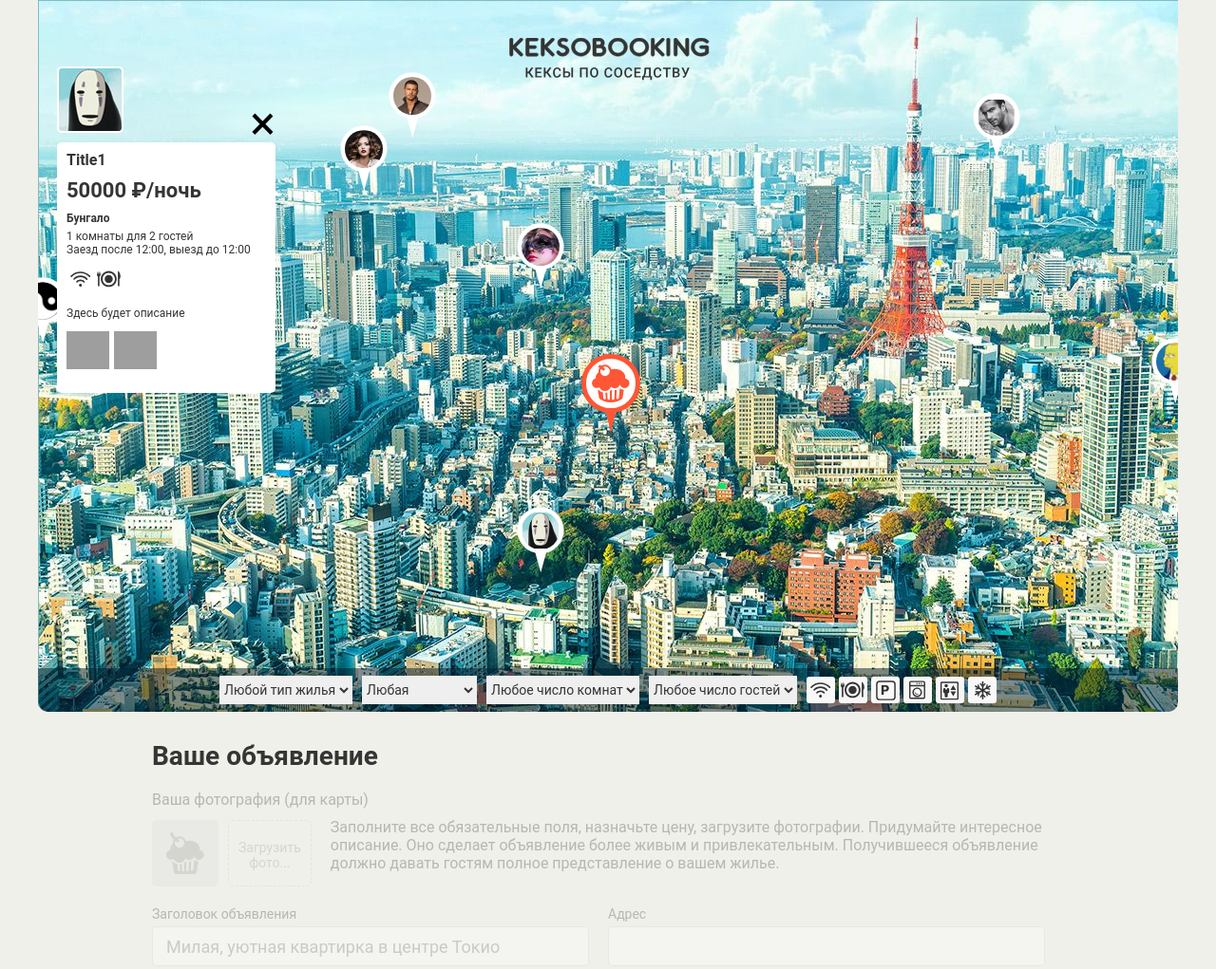
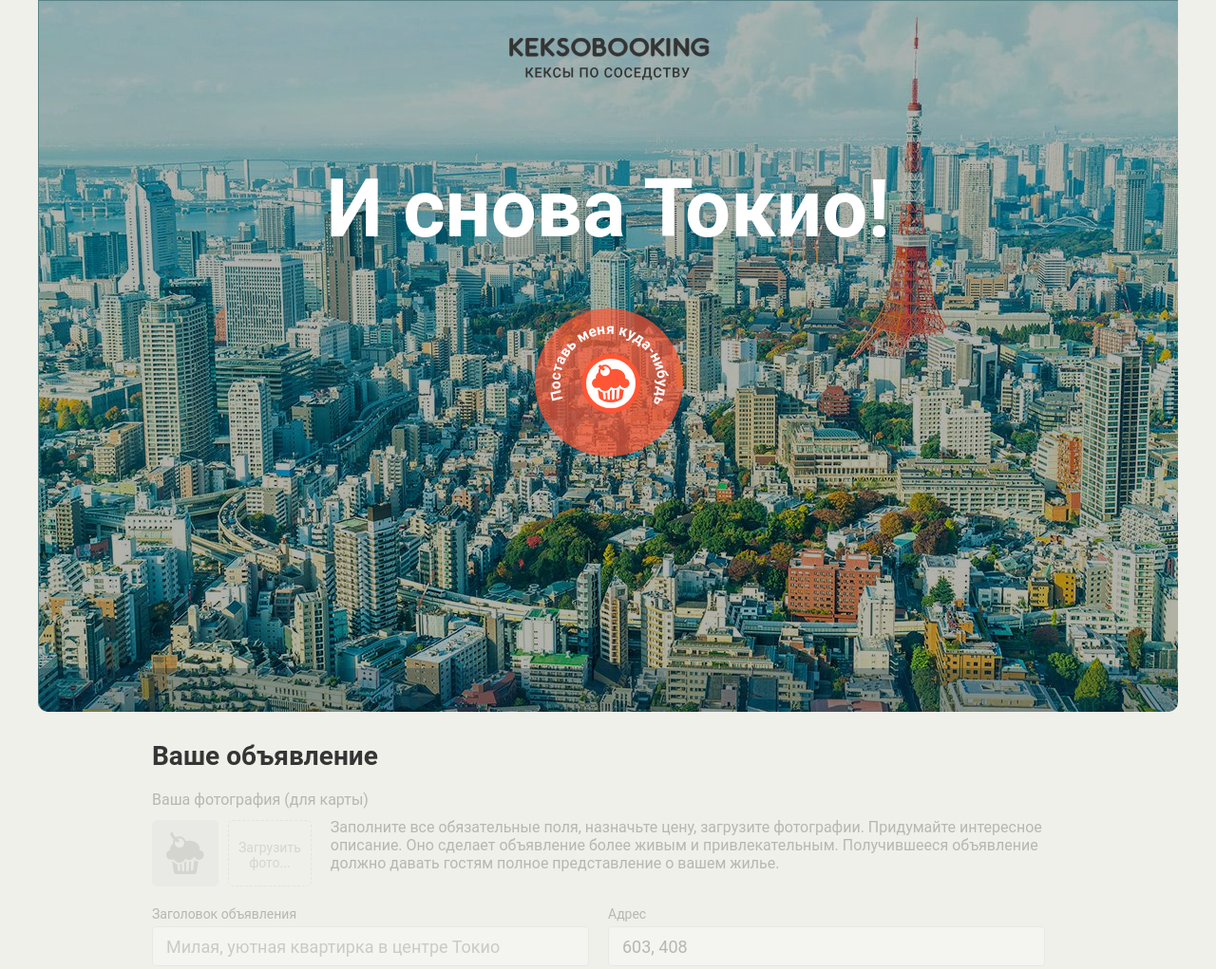
Before and after one commit to pavel-niukalo/keksobooking, a website: page index.html in a window 1280 px wide. Shown: the top 1021 px of the page at 95% size. Drawn offline with Linux system fonts and the light colour scheme; grey boxes are pictures that could not be loaded; files whose address does not match are found by name.

Commit message:
Добавляет активацию страницы

```diff
--- a/index.html
+++ b/index.html
@@ -84,7 +84,12 @@
     <!-- Форма объявления -->
     <section class="notice">
       <h2 class="notice__title">Ваше объявление</h2>
-      <form class="ad-form ad-form--disabled" method="post" enctype="multipart/form-data" autocomplete="off">
+      <form class="ad-form ad-form--disabled"
+          method="post"
+          enctype="multipart/form-data"
+          action="https://js.dump.academy/keksobooking"
+          autocomplete="off">
+
         <fieldset class="ad-form-header">
           <legend class="ad-form-header__title">Ваша фотография (для карты)</legend>
           <div class="ad-form-header__upload">
@@ -100,7 +105,7 @@
         </fieldset>
         <fieldset class="ad-form__element ad-form__element--wide">
           <label class="ad-form__label" for="title">Заголовок объявления</label>
-          <input id="title" name="title" type="text" placeholder="Милая, уютная квартирка в центре Токио">
+          <input id="title" name="title" type="text" placeholder="Милая, уютная квартирка в центре Токио" minlength="30" maxlength="100" required>
         </fieldset>
         <fieldset class="ad-form__element ad-form__element--wide">
           <label class="ad-form__label" for="address">Адрес</label>
@@ -117,7 +122,7 @@
         </fieldset>
         <fieldset class="ad-form__element">
           <label class="ad-form__label" for="price">Цена за ночь, руб.</label>
-          <input id="price" name="price" type="number" placeholder="5000">
+          <input id="price" name="price" type="number" placeholder="5000" max="1000000" required>
         </fieldset>
         <fieldset class="ad-form__element ad-form__element--time">
           <label class="ad-form__label" for="timein">Время заезда и выезда</label>
--- a/js/main.js
+++ b/js/main.js
@@ -101,71 +101,173 @@ var renderAds = function (array) {
 };
 
 var data = generateData(NUMBER_OF_ADS);
-renderAds(data);
 
-map.classList.remove('map--faded');
+// Задание №1 4-го раздела
+var ENTER_KEY = 'Enter';
+var LEFT_MOUSE_BUTTON = 1;
+var PIN_WIDTH = 65;
+var PIN_HEIGHT = 65;
+var PIN_TAIL = 22;
 
-// Задание №2
+var mapPinMain = document.querySelector('.map__pin--main');
+var adForm = document.querySelector('.ad-form');
+var adFormFieldset = adForm.querySelectorAll('fieldset');
+var filtersFormFieldset = document.querySelectorAll('.map__filters fieldset');
+var filtersFormSelect = document.querySelectorAll('.map__filters select');
+var adressInput = adForm.querySelector('input[name="address"]');
+var numberRooms = adForm.querySelector('select[name=rooms]');
+var numberGuests = adForm.querySelector('select[name=capacity]');
 
-var TYPE_FLAT_TRANSLATE = {
-  flat: 'Квартира',
-  bungalo: 'Бунгало',
-  house: 'Дом',
-  palace: 'Дворец'
+// Добавление disabled форме размещения объявления
+for (var i = 0; i < adFormFieldset.length; i++) {
+  adFormFieldset[i].setAttribute('disabled', 'disabled');
+}
+
+// Добавление disabled форме сортировки
+for (var j = 0; j < filtersFormFieldset.length; j++) {
+  filtersFormFieldset[j].setAttribute('disabled', 'disabled');
+}
+for (var k = 0; k < filtersFormSelect.length; k++) {
+  filtersFormSelect[k].setAttribute('disabled', 'disabled');
+}
+
+// Перевод в активное состояние
+var enableActiveState = function () {
+  adForm.classList.remove('ad-form--disabled');
+
+  for (var l = 0; l < adFormFieldset.length; l++) {
+    adFormFieldset[l].removeAttribute('disabled', 'disabled');
+  }
+
+  for (var m = 0; m < filtersFormFieldset.length; m++) {
+    filtersFormFieldset[m].removeAttribute('disabled', 'disabled');
+  }
+
+  for (var n = 0; n < filtersFormSelect.length; n++) {
+    filtersFormSelect[n].removeAttribute('disabled', 'disabled');
+  }
+
+  renderAds(data);
+  map.classList.remove('map--faded');
 };
 
-var cardTemplate = document.querySelector('#card')
-.content
-.querySelector('.map__card');
-var imgTemplate = document.querySelector('#card')
-.content
-.querySelector('.popup__photo');
+mapPinMain.addEventListener('mousedown', function (evt) {
+  if (evt.which === LEFT_MOUSE_BUTTON) {
+    enableActiveState();
+    adressInput.value = getCoordinatesMainPin();
+  }
+});
 
-var mapFilters = map.querySelector('.map__filters-container');
+mapPinMain.addEventListener('keydown', function (evt) {
+  if (evt.key === ENTER_KEY) {
+    enableActiveState();
+    adressInput.value = getCoordinatesMainPin();
+  }
+});
 
-// Вставка списка удобств
-var insertFeatures = function (element, array) {
-  element.innerHTML = '';
+// Заполнение поля адреса
+var getCoordinatesMainPin = function () {
+  var coordinateMapPins = mapPins.getBoundingClientRect();
+  var coordinatePinMain = mapPinMain.getBoundingClientRect();
+  var pinX = Math.round((coordinatePinMain.left + PIN_WIDTH / 2) - coordinateMapPins.left);
+  var pinY = Math.round((coordinatePinMain.top + PIN_HEIGHT / 2) + pageYOffset);
 
-  for (var i = 0; i < array.length; i++) {
-    var featureItem = document.createElement('li');
-    featureItem.classList.add('popup__feature');
-    featureItem.classList.add('popup__feature--' + array[i]);
-    element.appendChild(featureItem);
+  if (!map.classList.contains('map--faded')) {
+    pinY = Math.round((coordinatePinMain.top + PIN_HEIGHT + PIN_TAIL) + pageYOffset);
+  }
+
+  return pinX + ', ' + pinY;
+};
+
+adressInput.value = getCoordinatesMainPin();
+
+// Валидация комнат и гостей
+var checkNumberOfGuestsAndRooms = function () {
+  var roomsValue = Number(numberRooms.value);
+  var guestsValue = Number(numberGuests.value);
+
+  if (roomsValue !== 100 && guestsValue === 0) {
+    numberGuests.setCustomValidity('Недостаточно гостей');
+  } else if (roomsValue < guestsValue) {
+    numberGuests.setCustomValidity('Гостей очень много');
+  } else if (roomsValue === 100 && guestsValue !== 0) {
+    numberGuests.setCustomValidity('Данный вариант не для гостей');
+  } else {
+    numberGuests.setCustomValidity('');
   }
 };
 
-// Вставка фотографий
-var insertPhotos = function (element, array) {
-  element.innerHTML = '';
-
-  for (var j = 0; j < array.length; j++) {
-    var adPhoto = imgTemplate.cloneNode(true);
-    adPhoto.src = array[j];
-    element.appendChild(adPhoto);
-  }
+var formValidation = function () {
+  checkNumberOfGuestsAndRooms();
+  // Здесь будут другие проверки
 };
 
+// Валидация формы
+adForm.addEventListener('input', function () {
+  formValidation();
+});
+
+// Задание №2
+// Закоментировано до 2-го задания 4 раздела
+// var TYPE_FLAT_TRANSLATE = {
+//   flat: 'Квартира',
+//   bungalo: 'Бунгало',
+//   house: 'Дом',
+//   palace: 'Дворец'
+// };
+
+// var cardTemplate = document.querySelector('#card')
+// .content
+// .querySelector('.map__card');
+// var imgTemplate = document.querySelector('#card')
+// .content
+// .querySelector('.popup__photo');
+
+// var mapFilters = map.querySelector('.map__filters-container');
+
+// Вставка списка удобств
+// var insertFeatures = function (element, array) {
+//   element.innerHTML = '';
+
+//   for (var i = 0; i < array.length; i++) {
+//     var featureItem = document.createElement('li');
+//     featureItem.classList.add('popup__feature');
+//     featureItem.classList.add('popup__feature--' + array[i]);
+//     element.appendChild(featureItem);
+//   }
+// };
+
+// Вставка фотографий
+// var insertPhotos = function (element, array) {
+//   element.innerHTML = '';
+
+//   for (var j = 0; j < array.length; j++) {
+//     var adPhoto = imgTemplate.cloneNode(true);
+//     adPhoto.src = array[j];
+//     element.appendChild(adPhoto);
+//   }
+// };
+
 // Создание 1 объявления
-var renderCard = function (card) {
-  var cardElement = cardTemplate.cloneNode(true);
+// var renderCard = function (card) {
+//   var cardElement = cardTemplate.cloneNode(true);
 
-  cardElement.querySelector('.popup__title').textContent = card.offer.title;
-  cardElement.querySelector('.popup__text--address').textContent = card.offer.address;
-  cardElement.querySelector('.popup__text--price').textContent = card.offer.price + ' ₽/ночь';
-  cardElement.querySelector('.popup__type').textContent = TYPE_FLAT_TRANSLATE[card.offer.type];
-  cardElement.querySelector('.popup__text--capacity').textContent = card.offer.rooms + ' комнаты для ' + card.offer.guests + ' гостей';
-  cardElement.querySelector('.popup__text--time').textContent = 'Заезд после ' + card.offer.checkin + ', выезд до ' + card.offer.checkout;
-  insertFeatures(cardElement.querySelector('.popup__features'), card.offer.features);
-  cardElement.querySelector('.popup__description').textContent = card.offer.description;
-  insertPhotos(cardElement.querySelector('.popup__photos'), card.offer.photos);
-  cardElement.querySelector('.popup__avatar').src = card.author.avatar;
+//   cardElement.querySelector('.popup__title').textContent = card.offer.title;
+//   cardElement.querySelector('.popup__text--address').textContent = card.offer.address;
+//   cardElement.querySelector('.popup__text--price').textContent = card.offer.price + ' ₽/ночь';
+//   cardElement.querySelector('.popup__type').textContent = TYPE_FLAT_TRANSLATE[card.offer.type];
+//   cardElement.querySelector('.popup__text--capacity').textContent = card.offer.rooms + ' комнаты для ' + card.offer.guests + ' гостей';
+//   cardElement.querySelector('.popup__text--time').textContent = 'Заезд после ' + card.offer.checkin + ', выезд до ' + card.offer.checkout;
+//   insertFeatures(cardElement.querySelector('.popup__features'), card.offer.features);
+//   cardElement.querySelector('.popup__description').textContent = card.offer.description;
+//   insertPhotos(cardElement.querySelector('.popup__photos'), card.offer.photos);
+//   cardElement.querySelector('.popup__avatar').src = card.author.avatar;
 
-  return cardElement;
-};
+//   return cardElement;
+// };
 
-var showCard = function (ad) {
-  mapFilters.insertAdjacentElement('beforebegin', renderCard(ad));
-};
+// var showCard = function (ad) {
+//   mapFilters.insertAdjacentElement('beforebegin', renderCard(ad));
+// };
 
-showCard(data[0]);
+// showCard(data[0]);
```
